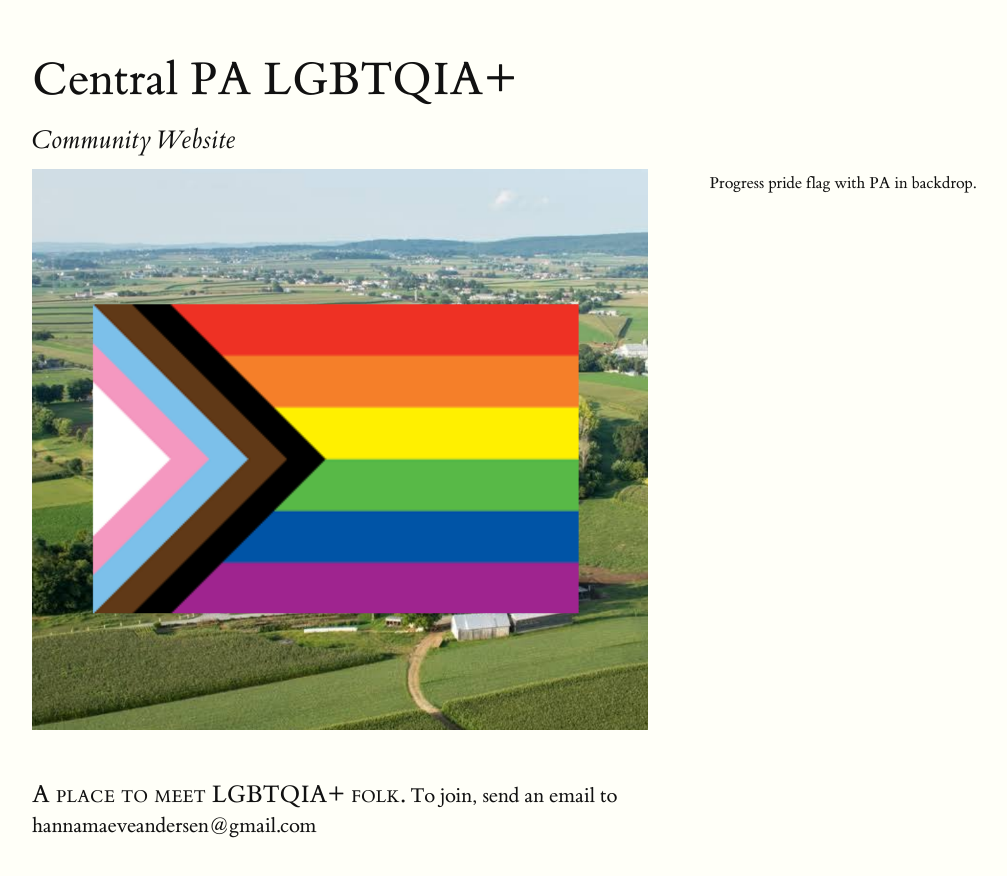
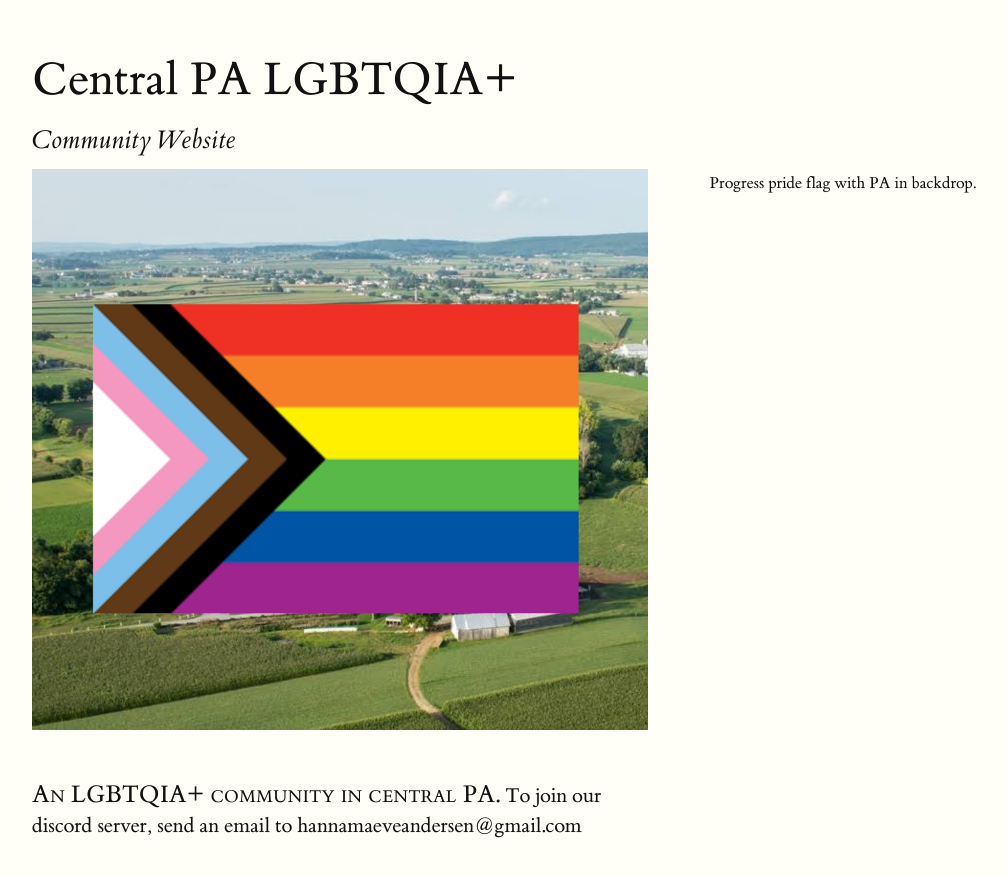
Before and after one commit to Andersen98/central-pa-lgbtqia-plus, a website: page public/index.html in a window 1280 px wide. Shown: the part 102-978 px from the top of the page, without its empty margins (128-1135 px from the left). Drawn offline with Linux system fonts and the light colour scheme.

Commit message:
small change to homepage

```diff
--- a/public/index.html
+++ b/public/index.html
@@ -20,8 +20,8 @@
         <img src="images/logo.png">
       </figure>
       <p>
-        <span class="newthought">A place to meet LGBTQIA+ folk.</span>
-        To join, send an email to hannamaeveandersen@gmail.com
+        <span class="newthought">An LGBTQIA+ community in central PA.</span>
+        To join our discord server, send an email to hannamaeveandersen@gmail.com
       </p>
     </section>
   </article>
```
